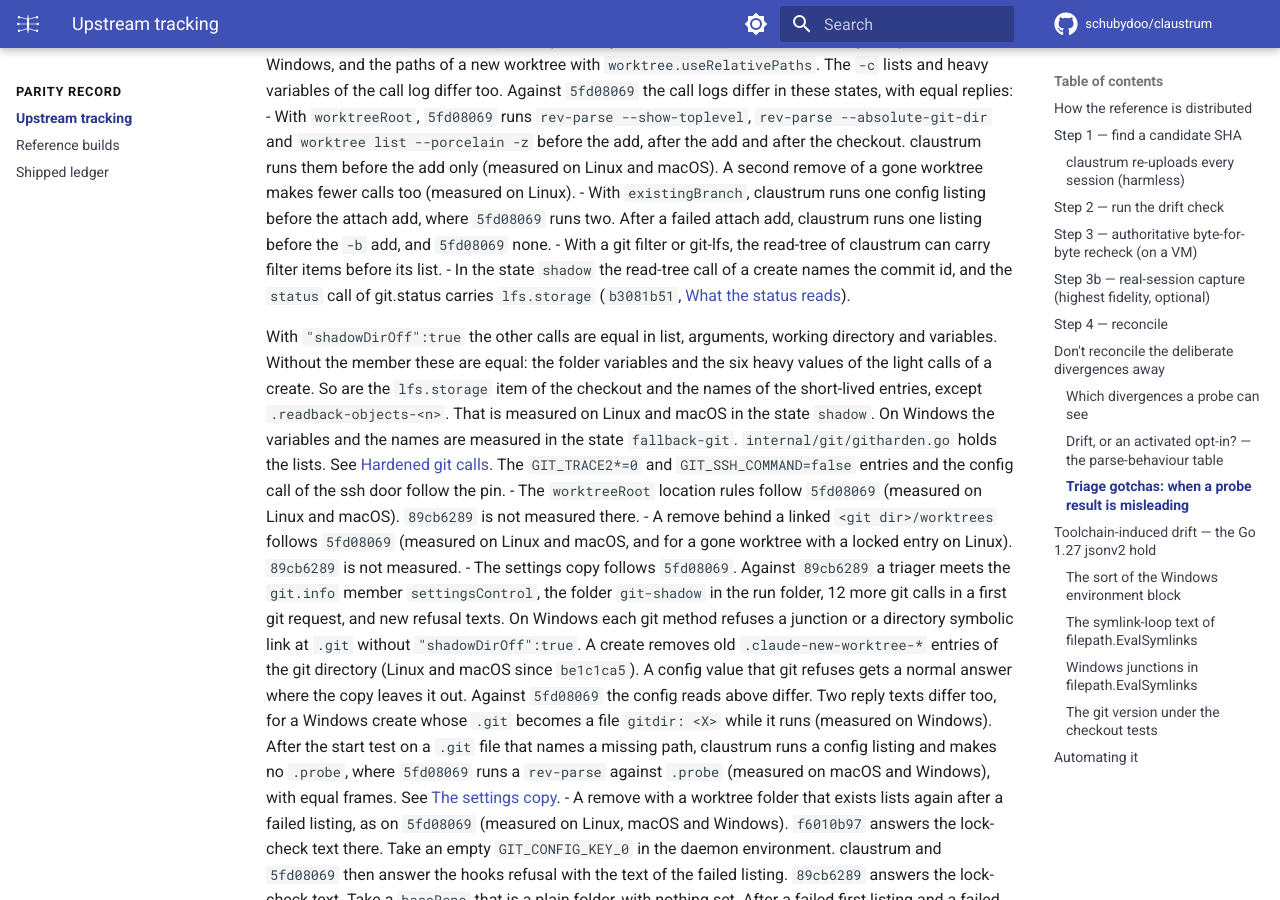
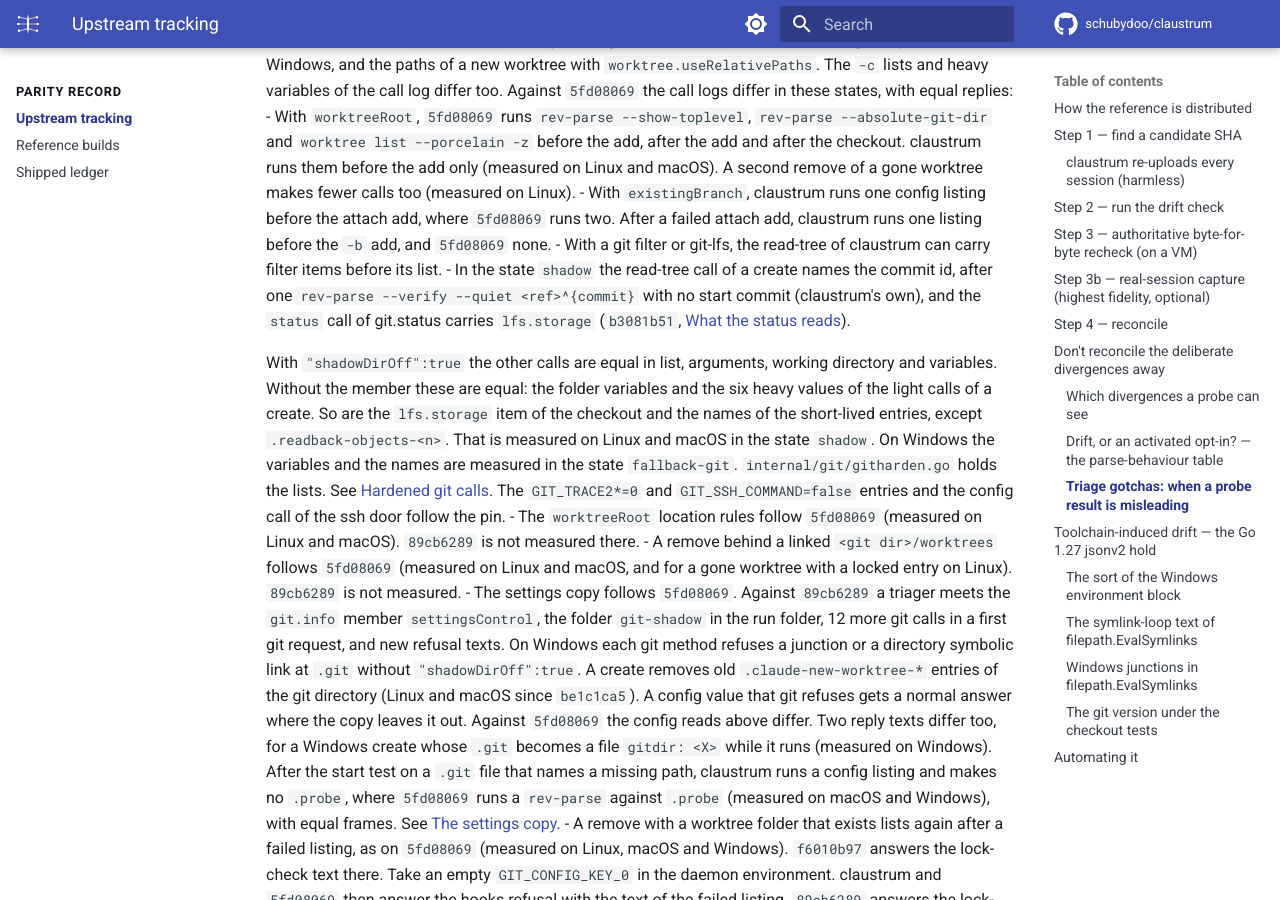
Before and after one commit to schubydoo/claustrum, an MkDocs documentation site: the page built from docs/UPSTREAM-TRACKING.md, in a window 1280 px wide and 900 px high, scrolled down 8494 px. Built offline with MkDocs 1.6.1 and Material for MkDocs 9.7.7, drawn with Linux system fonts in a browser that asks for light colours; comment, search, counter and statistics services are not loaded.

Commit message:
docs: name the commit-id call of the content check
Co-Authored-By: Claude Opus 5.5 <noreply@anthropic.com>

```diff
--- a/docs/UPSTREAM-TRACKING.md
+++ b/docs/UPSTREAM-TRACKING.md
@@ -373,7 +373,8 @@ the linked pages.
   - With a git filter or git-lfs, the read-tree of claustrum can carry filter
     items before its list.
   - In the state `shadow` the read-tree call of a create names the commit id,
-    and the `status` call of git.status carries `lfs.storage` (`b3081b51`, [What
+    after one `rev-parse --verify --quiet <ref>^{commit}` with no start commit
+    (claustrum's own), and the `status` call of git.status carries `lfs.storage` (`b3081b51`, [What
     the status reads](protocol/git-status.md#what-the-status-reads)).
 
   With `"shadowDirOff":true` the other calls are equal in list, arguments,
```
Also changed, not shown: docs/protocol/git-worktree-create.md (+1 -1 lines), 1 other file.
